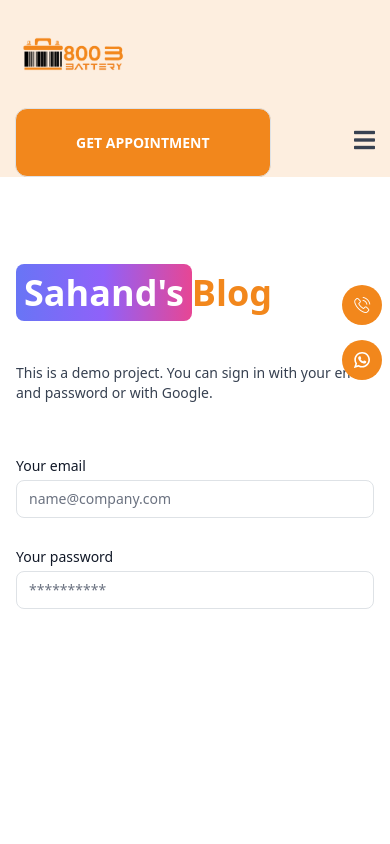
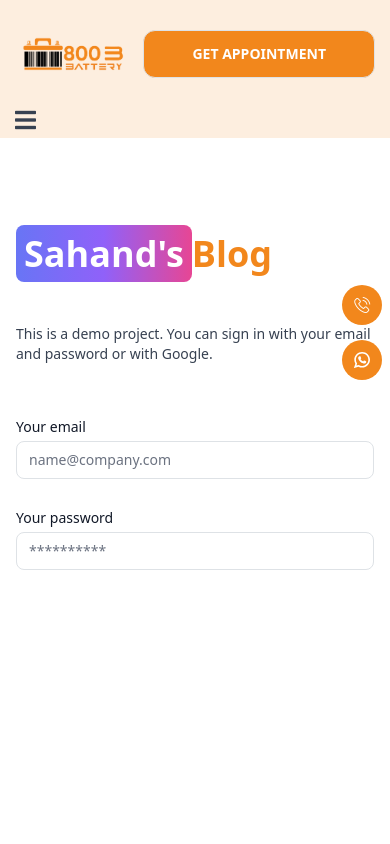
Before and after one commit to ianupam001/battery-front-end, a React (Vite) app: page /sign-in in a window 390 px wide. Shown: the top 844 px of the page. Built offline with nearby package versions, Linux system fonts and the light colour scheme; no server answers.

Commit message:
nav bar fix

```diff
--- a/src/components/elements/Header2.jsx
+++ b/src/components/elements/Header2.jsx
@@ -84,7 +84,7 @@ export default function Header2({ scroll, handlePopup }) {
                     </Link>
                   </div>
                   <Button
-                    className="main-menu-two__btn thm-btn mobile_btn d-md-none"
+                    className="main-menu-two__btn thm-btn mobile_btn d-md-none w-68 h-12  px-4 text-sm"
                     onClick={() => setModalOpen(true)}
                   >
                     Get Appointment
```
